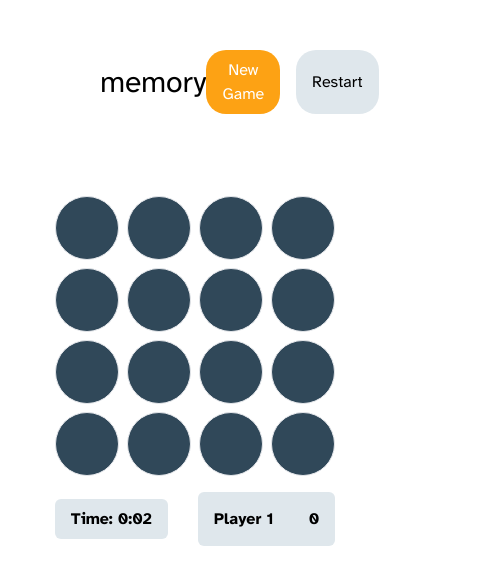
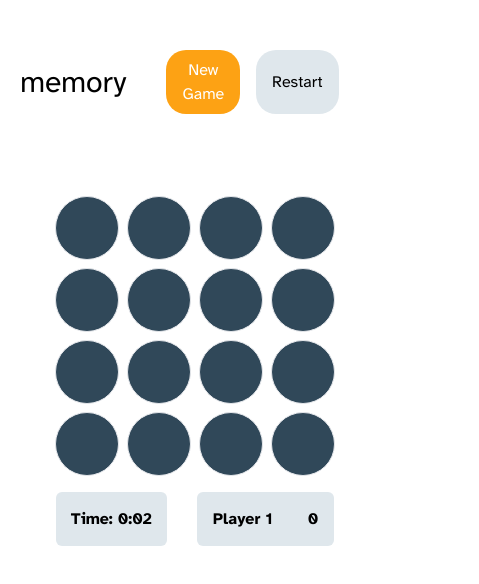
Before and after one commit to andubandu/g6-memory-game, a React (Vite) app: page / in a window 390 px wide. Both pictures are taken after a click on the button "Start Game". Shown: the top 584 px of the page, 479 px wide, since content can reach past the window. Built offline with nearby package versions, Linux system fonts and the light colour scheme.

Commit message:
add responsive

```diff
--- a/src/App.jsx
+++ b/src/App.jsx
@@ -52,7 +52,7 @@ function App() {
           <Game
       options={gameOptions}
       onGameEnd={handleGameEnd}
-      onNewGame={handleNewGame} // StartScreen-ზე დაბრუნება
+      onNewGame={handleNewGame}
     />
       </>
     );
--- a/src/components/Game.jsx
+++ b/src/components/Game.jsx
@@ -91,12 +91,12 @@ function Game({ options, onGameEnd, onNewGame }) {
   return (
    <div>
     <div className="flex justify-between items-center mb-4 mt-[50px]">
-  <p className="text-[30px] ml-[100px]">
+  <p className="text-[30px] ml-[100px] max-[700px]:ml-[20px]">
     memory
   </p>
   <div className="flex gap-4">
     <button
-      className="bg-[#FDA214] text-white px-4 py-2 rounded-[20px] hover:bg-[#FFB84A]"
+      className="bg-[#FDA214] text-white px-4 py-2 rounded-[20px] hover:bg-[#FFB84A] max-[700px]:ml-[40px]  "
       onClick={onNewGame}
     >
       New Game
@@ -145,9 +145,9 @@ function Game({ options, onGameEnd, onNewGame }) {
       </div>
 
 
-      <div className="mt-4 flex gap-[30px] items-center">
+      <div className="mt-4 flex flex-wrap gap-[30px] items-center justify-center">
   {playersCount === 1 && (
-    <div className="text-black px-4 py-2 rounded-md bg-[#DFE7EC] font-semibold">
+    <div className="text-black p-[15px]  rounded-md bg-[#DFE7EC] font-semibold">
       Time:  {formatTime(timer)}
     </div>
   )}
@@ -155,7 +155,7 @@ function Game({ options, onGameEnd, onNewGame }) {
   {Array.from({ length: playersCount }).map((_, idx) => (
     <div
       key={idx}
-      className={`text-black px-4 p-[15px] rounded-md font-semibold ${
+      className={`text-black px-4 p-[15px] rounded-md  font-semibold ${
         playersCount === 1 ? "bg-[#DFE7EC] " : currentPlayer === idx ? "bg-yellow-500" : "bg-[#DFE7EC]"
       }`}
     >
```
